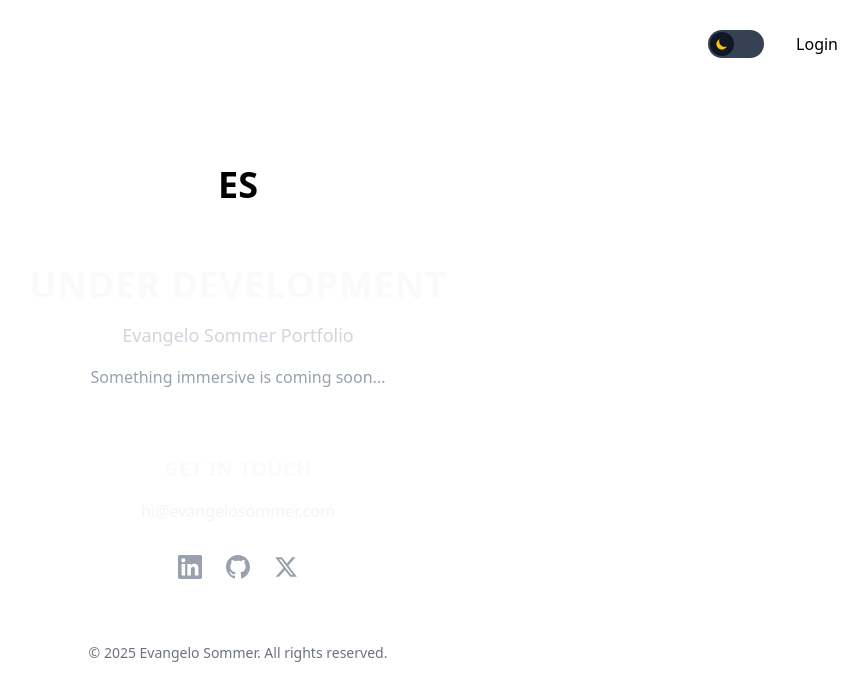
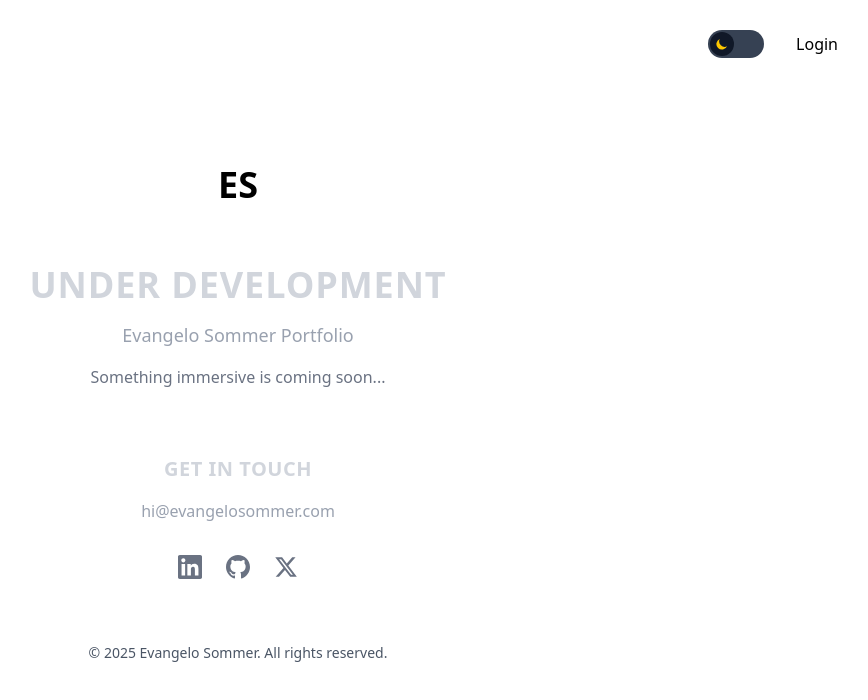
Before and after one commit to epsommer/evangelo-sommer, a Next.js app: page / in a window 1280 px wide. Shown: the top 700 px of the page, without its empty margins (402-1270 px from the left). Built offline with nearby package versions, Linux system fonts and the light colour scheme; a web font is replaced by a local one.

Commit message:
style: use more muted colors across maintenance page for softer appearance

```diff
--- a/src/app/page.tsx
+++ b/src/app/page.tsx
@@ -85,29 +85,29 @@ export default function MaintenancePage() {
         {/* Heading */}
         <div className="space-y-4">
           <h1 className={`text-4xl md:text-6xl font-bold font-space-grotesk uppercase tracking-wide ${
-            isDark ? "!text-gray-50" : "!text-gray-900"
+            isDark ? "!text-gray-300" : "!text-gray-700"
           }`}>
             Under Development
           </h1>
           <p className={`text-lg md:text-xl font-space-grotesk ${
-            isDark ? "text-gray-300" : "text-gray-700"
+            isDark ? "text-gray-400" : "text-gray-600"
           }`}>
             Evangelo Sommer Portfolio
           </p>
           <p className={`text-base font-space-grotesk ${
-            isDark ? "text-gray-400" : "text-gray-600"
+            isDark ? "text-gray-500" : "text-gray-500"
           }`}>
             Something immersive is coming soon...
           </p>
         </div>
 
         {/* Divider */}
-        <div className="w-24 h-0.5 bg-tactical-gold mx-auto"></div>
+        <div className="w-24 h-0.5 bg-tactical-gold mx-auto opacity-60"></div>
 
         {/* Contact Information */}
         <div className="space-y-4">
           <h2 className={`text-xl font-bold font-space-grotesk uppercase tracking-wide ${
-            isDark ? "!text-gray-50" : "!text-gray-900"
+            isDark ? "!text-gray-300" : "!text-gray-700"
           }`}>
             Get In Touch
           </h2>
@@ -115,8 +115,8 @@ export default function MaintenancePage() {
             href="mailto:hi@evangelosommer.com"
             className={`inline-block transition-colors duration-200 font-space-grotesk ${
               isDark
-                ? "!text-gray-100 hover:!text-tactical-gold"
-                : "!text-yellow-600 hover:!text-yellow-700"
+                ? "!text-gray-400 hover:!text-gray-300"
+                : "!text-gray-600 hover:!text-gray-800"
             }`}
           >
             hi@evangelosommer.com
@@ -131,8 +131,8 @@ export default function MaintenancePage() {
             rel="noopener noreferrer"
             className={`transition-colors duration-200 ${
               isDark
-                ? "text-gray-400 hover:text-tactical-gold"
-                : "text-gray-600 hover:text-yellow-600"
+                ? "text-gray-500 hover:text-gray-400"
+                : "text-gray-500 hover:text-gray-700"
             }`}
             aria-label="LinkedIn"
           >
@@ -146,8 +146,8 @@ export default function MaintenancePage() {
             rel="noopener noreferrer"
             className={`transition-colors duration-200 ${
               isDark
-                ? "text-gray-400 hover:text-tactical-gold"
-                : "text-gray-600 hover:text-yellow-600"
+                ? "text-gray-500 hover:text-gray-400"
+                : "text-gray-500 hover:text-gray-700"
             }`}
             aria-label="GitHub"
           >
@@ -161,8 +161,8 @@ export default function MaintenancePage() {
             rel="noopener noreferrer"
             className={`transition-colors duration-200 ${
               isDark
-                ? "text-gray-400 hover:text-tactical-gold"
-                : "text-gray-600 hover:text-yellow-600"
+                ? "text-gray-500 hover:text-gray-400"
+                : "text-gray-500 hover:text-gray-700"
             }`}
             aria-label="Twitter"
           >
@@ -174,10 +174,10 @@ export default function MaintenancePage() {
 
         {/* Copyright Notice */}
         <div className={`pt-8 border-t ${
-          isDark ? "border-gray-800" : "border-gray-300"
+          isDark ? "border-gray-800" : "border-gray-200"
         }`}>
           <p className={`text-sm font-space-grotesk ${
-            isDark ? "text-gray-500" : "text-gray-600"
+            isDark ? "text-gray-600" : "text-gray-500"
           }`}>
             &copy; {new Date().getFullYear()} Evangelo Sommer. All rights reserved.
           </p>
```
